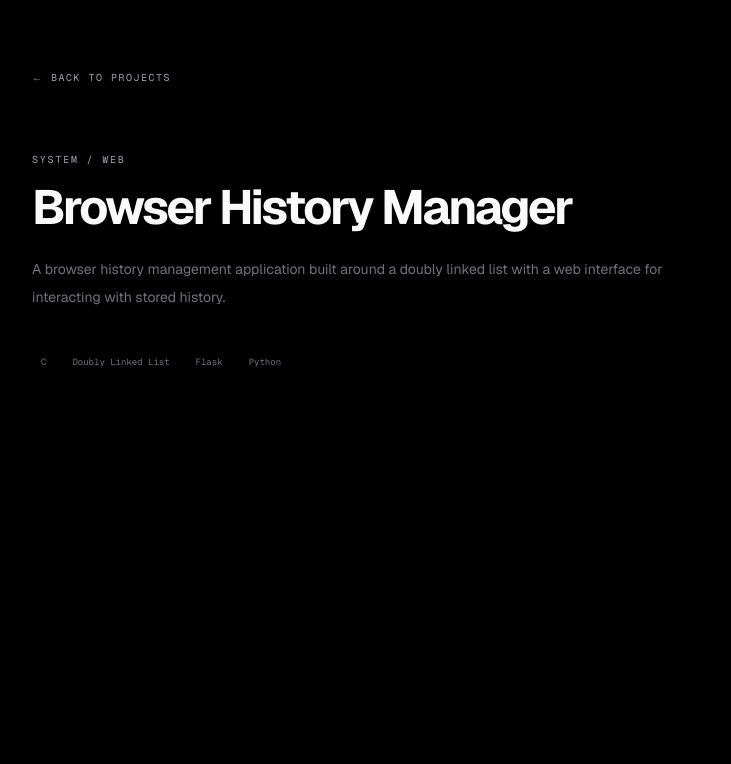
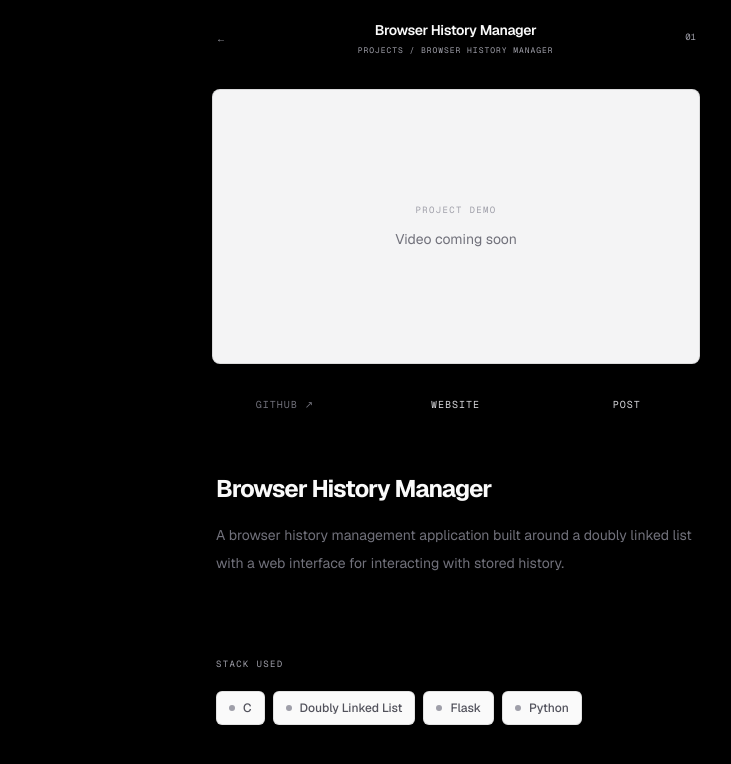
Before and after one commit to The-ZGod/portfolio, a Next.js app: page /projects/browser-history-manager in a window 1280 px wide. Shown: the top 764 px of the page, without its empty margins (184-915 px from the left). Built offline with nearby package versions, Linux system fonts and the light colour scheme.

Commit message:
feat: build video-first project pages

```diff
--- a/src/app/projects/[slug]/page.tsx
+++ b/src/app/projects/[slug]/page.tsx
@@ -39,38 +39,152 @@ export default async function ProjectPage({
 
     return (
         <main className="min-h-screen">
-            <div className="mx-auto w-full max-w-4xl px-6 py-16">
+            <div className="mx-auto w-full md:w-[40vw]">
+
+                {/* Project header */}
+                <section className="border-b border-black/10 dark:border-white/10">
+                    <div className="flex items-center justify-between px-4 py-5">
                         <Link
                             href="/#projects"
-                    className="font-technical text-[10px] uppercase tracking-[0.15em] text-zinc-400 transition-colors hover:text-zinc-900 dark:hover:text-white"
+                            className="font-technical text-[10px] text-zinc-400 transition-colors hover:text-zinc-900 dark:hover:text-white"
                         >
-                    ← Back to projects
+                            ←
                         </Link>
 
-                <div className="mt-16">
-                    <p className="font-technical text-[10px] uppercase tracking-[0.18em] text-zinc-400">
-                        {project.category}
-                    </p>
-
-                    <h1 className="mt-4 text-5xl font-bold tracking-[-0.05em]">
+                        <div className="text-center">
+                            <h1 className="text-sm font-semibold tracking-tight">
                                 {project.title}
                             </h1>
 
-                    <p className="mt-6 max-w-2xl text-sm leading-7 text-zinc-500">
+                            <p className="mt-1 font-technical text-[8px] uppercase tracking-[0.12em] text-zinc-400">
+                                Projects / {project.title}
+                            </p>
+                        </div>
+
+                        <span className="font-technical text-[9px] text-zinc-400">
+                            01
+                        </span>
+                    </div>
+                </section>
+
+                {/* Video */}
+                <section className="border-b border-black/10 p-3 dark:border-white/10">
+                    <div className="aspect-video overflow-hidden rounded-[8px] border border-black/10 bg-zinc-100 dark:border-white/10 dark:bg-zinc-950">
+                        {project.video ? (
+                            <iframe
+                                src={project.video}
+                                title={`${project.title} project demo`}
+                                className="h-full w-full"
+                                allow="accelerometer; autoplay; clipboard-write; encrypted-media; gyroscope; picture-in-picture"
+                                allowFullScreen
+                            />
+                        ) : (
+                            <div className="flex h-full items-center justify-center">
+                                <div className="text-center">
+                                    <p className="font-technical text-[9px] uppercase tracking-[0.15em] text-zinc-400">
+                                        PROJECT DEMO
+                                    </p>
+
+                                    <p className="mt-3 text-sm text-zinc-500">
+                                        Video coming soon
+                                    </p>
+                                </div>
+                            </div>
+                        )}
+                    </div>
+                </section>
+
+                {/* Project links */}
+                <section className="grid grid-cols-3 border-b border-black/10 dark:border-white/10">
+                    <a
+                        href={project.github ?? "#"}
+                        target={project.github ? "_blank" : undefined}
+                        rel={project.github ? "noopener noreferrer" : undefined}
+                        className="border-r border-black/10 px-3 py-5 text-center font-technical text-[10px] uppercase tracking-[0.1em] text-zinc-500 transition-colors hover:bg-zinc-50 dark:border-white/10 dark:hover:bg-zinc-950"
+                    >
+                        GitHub ↗
+                    </a>
+
+                    {project.live ? (
+                        <a
+                            href={project.live}
+                            target="_blank"
+                            rel="noopener noreferrer"
+                            className="border-r border-black/10 px-3 py-5 text-center font-technical text-[10px] uppercase tracking-[0.1em] text-zinc-500 transition-colors hover:bg-zinc-50 dark:border-white/10 dark:hover:bg-zinc-950"
+                        >
+                            Website ↗
+                        </a>
+                    ) : (
+                        <span className="cursor-not-allowed border-r border-black/10 px-3 py-5 text-center font-technical text-[10px] uppercase tracking-[0.1em] text-zinc-300 dark:border-white/10 dark:text-zinc-700">
+                            Website
+                        </span>
+                    )}
+
+                    {project.post ? (
+                        <a
+                            href={project.post}
+                            target="_blank"
+                            rel="noopener noreferrer"
+                            className="px-3 py-5 text-center font-technical text-[10px] uppercase tracking-[0.1em] text-zinc-500 transition-colors hover:bg-zinc-50 dark:hover:bg-zinc-950"
+                        >
+                            Post ↗
+                        </a>
+                    ) : (
+                        <span className="cursor-not-allowed px-3 py-5 text-center font-technical text-[10px] uppercase tracking-[0.1em] text-zinc-300 dark:text-zinc-700">
+                            Post
+                        </span>
+                    )}
+                </section>
+
+                {/* Project information */}
+                <section className="border-b border-black/10 px-4 py-10 dark:border-white/10">
+                    <div className="flex items-start justify-between gap-6">
+                        <div>
+                            <h2 className="text-2xl font-bold tracking-[-0.04em]">
+                                {project.title}
+                            </h2>
+
+                            <p className="mt-4 max-w-xl text-sm leading-7 text-zinc-500">
                                 {project.description}
                             </p>
+                        </div>
 
-                    <div className="mt-10 flex flex-wrap gap-2">
+                        {project.status && (
+                            <span className="mt-1 flex shrink-0 items-center gap-2 font-technical text-[9px] text-zinc-400">
+                                <span
+                                    className={`size-1.5 rounded-full ${project.status === "LIVE"
+                                            ? "bg-emerald-500"
+                                            : project.status === "IN DEVELOPMENT"
+                                                ? "bg-amber-500"
+                                                : "bg-zinc-400"
+                                        }`}
+                                />
+
+                                {project.status}
+                            </span>
+                        )}
+                    </div>
+                </section>
+
+                {/* Stack */}
+                <section className="px-4 py-10">
+                    <p className="font-technical text-[9px] uppercase tracking-[0.15em] text-zinc-400">
+                        Stack used
+                    </p>
+
+                    <div className="mt-5 flex flex-wrap gap-2">
                         {project.technologies.map((technology) => (
                             <span
                                 key={technology}
-                                className="border border-black/10 px-2 py-1 font-technical text-[9px] text-zinc-500 dark:border-white/10"
+                                className="inline-flex items-center gap-2 rounded-[6px] border border-black/10 bg-zinc-50 px-3 py-2 text-xs font-medium text-zinc-600 transition-colors hover:border-black/20 dark:border-white/10 dark:bg-zinc-950 dark:text-zinc-400 dark:hover:border-white/20"
                             >
+                                <span className="size-1.5 rounded-full bg-zinc-400 dark:bg-zinc-600" />
                                 {technology}
                             </span>
                         ))}
                     </div>
-                </div>
+                </section>
+
             </div>
         </main>
     );
--- a/src/data/projects.ts
+++ b/src/data/projects.ts
@@ -6,6 +6,9 @@ export type Project = {
     technologies: string[];
     github?: string;
     live?: string;
+    video?: string;
+    post?: string;
+    status?: "LIVE" | "IN DEVELOPMENT" | "ARCHIVED";
 };
 
 export const projects: Project[] = [
@@ -15,14 +18,10 @@ export const projects: Project[] = [
         category: "DEVELOPER PLATFORM",
         description:
             "A feature flag and experimentation platform for controlling feature rollouts, targeting users, and measuring percentage-based releases.",
-        technologies: [
-            "Next.js",
-            "TypeScript",
-            "Node.js",
-            "PostgreSQL",
-            "Prisma",
-        ],
+        technologies: ["Next.js", "TypeScript", "Node.js", "PostgreSQL", "Prisma"],
         github: "https://github.com/The-ZGod/FlagForge",
+        video: "",
+        status: "IN DEVELOPMENT",
     },
 
     {
```
Lines whose indentation alone changed are shown as unchanged.
